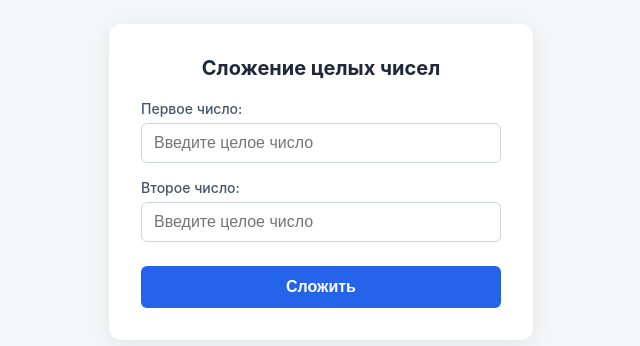
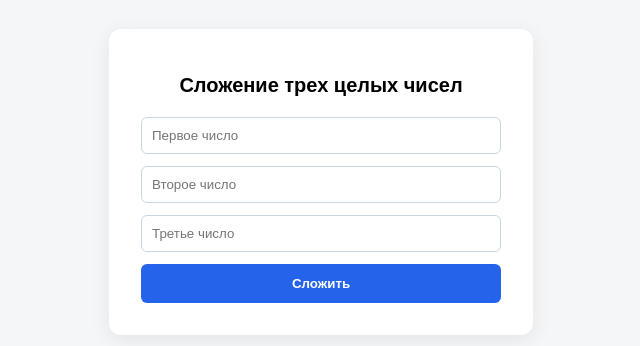
Before and after one commit to tylerrondo/ai-pipe-test, a plain HTML site: page index.html in a window 1280 px wide. Shown: the part 218-564 px from the top of the page, without its empty margins (319-959 px from the left). Drawn offline with Linux system fonts and the light colour scheme.

Commit message:
Update index.html

```diff
--- a/index.html
+++ b/index.html
@@ -3,112 +3,33 @@
 <head>
   <meta charset="UTF-8">
   <meta name="viewport" content="width=device-width, initial-scale=1.0">
-  <title>Сложение целых чисел</title>
+  <title>Сложение трех целых чисел</title>
   <style>
-    body {
-      font-family: -apple-system, BlinkMacSystemFont, "Segoe UI", Roboto, sans-serif;
-      display: flex;
-      justify-content: center;
-      align-items: center;
-      min-height: 100vh;
-      margin: 0;
-      background-color: #f4f6f8;
-    }
-    .card {
-      background: #ffffff;
-      padding: 32px;
-      border-radius: 12px;
-      box-shadow: 0 4px 20px rgba(0,0,0,0.08);
-      width: 100%;
-      max-width: 360px;
-    }
-    h1 {
-      font-size: 20px;
-      margin-top: 0;
-      margin-bottom: 20px;
-      color: #1e293b;
-      text-align: center;
-    }
-    .input-group { margin-bottom: 16px; }
-    label { display: block; margin-bottom: 6px; font-size: 14px; font-weight: 500; color: #475569; }
-    input {
-      width: 100%;
-      padding: 10px 12px;
-      font-size: 16px;
-      border: 1px solid #cbd5e1;
-      border-radius: 6px;
-      box-sizing: border-box;
-      outline: none;
-    }
-    input:focus { border-color: #2563eb; }
-    button {
-      width: 100%;
-      padding: 12px;
-      font-size: 16px;
-      font-weight: 600;
-      color: #ffffff;
-      background-color: #2563eb;
-      border: none;
-      border-radius: 6px;
-      cursor: pointer;
-      margin-top: 8px;
-    }
-    button:hover { background-color: #1d4ed8; }
-    .result {
-      margin-top: 24px;
-      padding: 14px;
-      background-color: #f1f5f9;
-      border-radius: 6px;
-      font-size: 16px;
-      color: #0f172a;
-      text-align: center;
-      font-weight: 500;
-    }
-    .error { color: #dc2626; background-color: #fee2e2; }
+    body { font-family: sans-serif; display: flex; justify-content: center; align-items: center; min-height: 100vh; margin: 0; background: #f4f6f8; }
+    .card { background: #fff; padding: 32px; border-radius: 12px; box-shadow: 0 4px 20px rgba(0,0,0,0.08); width: 100%; max-width: 360px; }
+    h1 { font-size: 20px; text-align: center; margin-bottom: 20px; }
+    input { width: 100%; padding: 10px; margin-bottom: 12px; border: 1px solid #cbd5e1; border-radius: 6px; box-sizing: border-box; }
+    button { width: 100%; padding: 12px; font-weight: bold; color: #fff; background: #2563eb; border: none; border-radius: 6px; cursor: pointer; }
+    .result { margin-top: 20px; padding: 12px; background: #f1f5f9; border-radius: 6px; text-align: center; font-weight: bold; }
   </style>
 </head>
 <body>
   <div class="card">
-    <h1>Сложение целых чисел</h1>
-    <div class="input-group">
-      <label for="num1">Первое число:</label>
-      <input type="number" id="num1" step="1" placeholder="Введите целое число">
-    </div>
-    <div class="input-group">
-      <label for="num2">Второе число:</label>
-      <input type="number" id="num2" step="1" placeholder="Введите целое число">
-    </div>
-    <button id="calc-btn" onclick="calculateSum()">Сложить</button>
+    <h1>Сложение трех целых чисел</h1>
+    <input type="number" id="num1" step="1" placeholder="Первое число">
+    <input type="number" id="num2" step="1" placeholder="Второе число">
+    <input type="number" id="num3" step="1" placeholder="Третье число">
+    <button onclick="calculateSum()">Сложить</button>
     <div id="result" class="result" style="display: none;"></div>
   </div>
-
   <script>
     function calculateSum() {
-      const val1 = document.getElementById('num1').value.trim();
-      const val2 = document.getElementById('num2').value.trim();
-      const resultDiv = document.getElementById('result');
-
-      if (val1 === '' || val2 === '') {
-        resultDiv.textContent = 'Пожалуйста, введите оба числа';
-        resultDiv.className = 'result error';
-        resultDiv.style.display = 'block';
-        return;
-      }
-
-      const num1 = Number(val1);
-      const num2 = Number(val2);
-
-      if (!Number.isInteger(num1) || !Number.isInteger(num2)) {
-        resultDiv.textContent = 'Числа должны быть целыми';
-        resultDiv.className = 'result error';
-        resultDiv.style.display = 'block';
-        return;
-      }
-
-      const sum = num1 + num2;
-      resultDiv.textContent = `Результат: ${sum}`;
-      resultDiv.className = 'result';
-      resultDiv.style.display = 'block';
+      const n1 = Number(document.getElementById('num1').value);
+      const n2 = Number(document.getElementById('num2').value);
+      const n3 = Number(document.getElementById('num3').value);
+      const res = document.getElementById('result');
+      res.textContent = 'Результат: ' + (n1 + n2 + n3);
+      res.style.display = 'block';
     }
   </script>
 </body>
```
